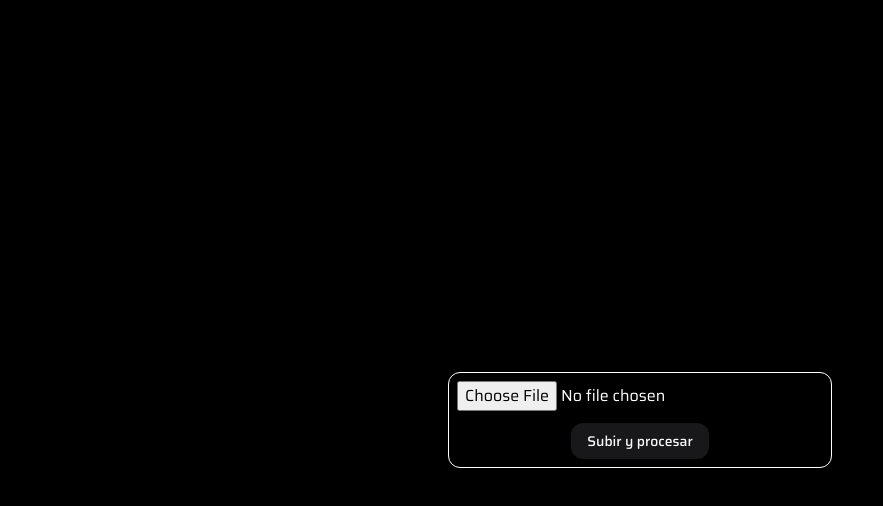
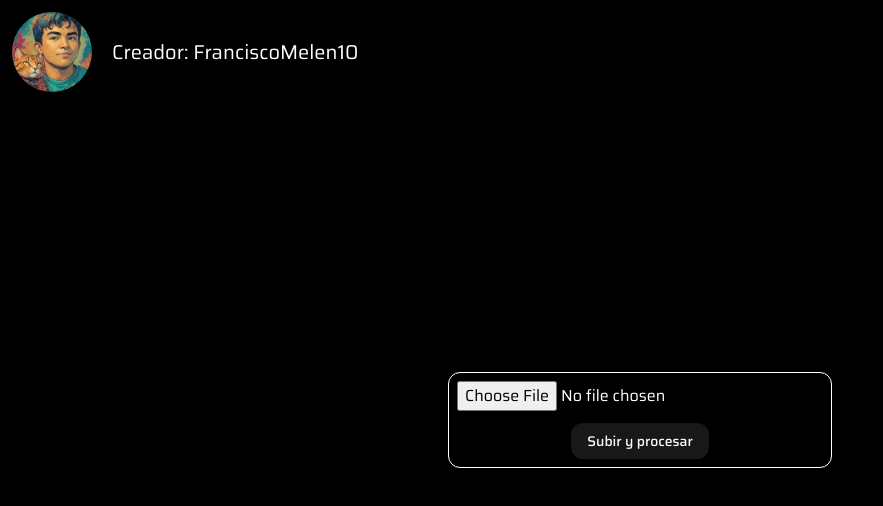
Before and after one commit to FranciscoMelen10/Tablas_Frecuencia_TalloHoja, a Next.js app in the folder project/: page / in a window 1280 px wide. Shown: the top 506 px of the page, without its empty margins (0-883 px from the left). Built offline with nearby package versions, Linux system fonts and the light colour scheme.

Commit message:
Add: Documentación de la clase y agregando créditos

```diff
--- a/project/src/app/page.tsx
+++ b/project/src/app/page.tsx
@@ -24,6 +24,7 @@ import { numeroClase, Rango } from "@/types";
 import { limites_clases, marca_clase } from "@/utils/limites_reales";
 import TablaGeneral from "@/components/TablaGeneral";
 import TablaTalloHoja from "@/components/TablaTalloHoja";
+import Image from "next/image";
 
 export default function Home() {
   // Manejar el archivo
@@ -148,6 +149,17 @@ export default function Home() {
 
   return (
     <div className="flex items-center justify-center flex-col gap-16">
+      <div className="absolute top-0 left-0 flex items-center gap-5 p-3">
+        <Image
+          src="/Logo.jpg"
+          width={80}
+          height={80}
+          alt="Logo"
+          loading="lazy"
+          className="rounded-full"
+        />
+        <h5 className="text-center text-xl">Creador: FranciscoMelen10</h5>
+      </div>
       <form
         onSubmit={handleSubmit}
         className="flex h-screen items-center justify-center flex-col"
@@ -190,7 +202,11 @@ export default function Home() {
         </div>
       )}
 
-      {limitesReales && limitesReales && marca && listaOrdenada && frecuencia && (
+      {limitesReales &&
+        limitesReales &&
+        marca &&
+        listaOrdenada &&
+        frecuencia && (
           <div className="flex flex-col justify-center gap-3 ">
             <TablaGeneral
               lista={listaOrdenada}
--- a/project/src/components/TablaTalloHoja.tsx
+++ b/project/src/components/TablaTalloHoja.tsx
@@ -4,13 +4,13 @@ type DatosTalloHoja = {
 
   export default function TablaTalloHoja({ datos = {} }: { datos: DatosTalloHoja }) {
     return (
-      <div className="grid grid-cols-3 gap-2 p-4 max-w-[500px] bg-gradient-to-br from-gray-900 to-gray-800 rounded-xl">
+      <div className="grid grid-cols-4 gap-2 p-4 max-w-[500px] bg-gradient-to-br from-gray-900 to-gray-800 rounded-xl">
         {Object.keys(datos).map((clave, index) => (
           <div
             key={index}
             className="bg-gray-700 rounded-xl p-2 text-center font-medium hover:bg-gray-600 transition-colors"
           >
-            {clave} : {datos[clave].join(", ")}
+            {`${clave}0`} : {datos[clave].join(", ")}
           </div>
         ))}
       </div>
```
Also changed, not shown: project/public/Logo.jpg (added), 1 other file (tests, documents, lock files or other folders). Lines whose indentation alone changed are shown as unchanged.
